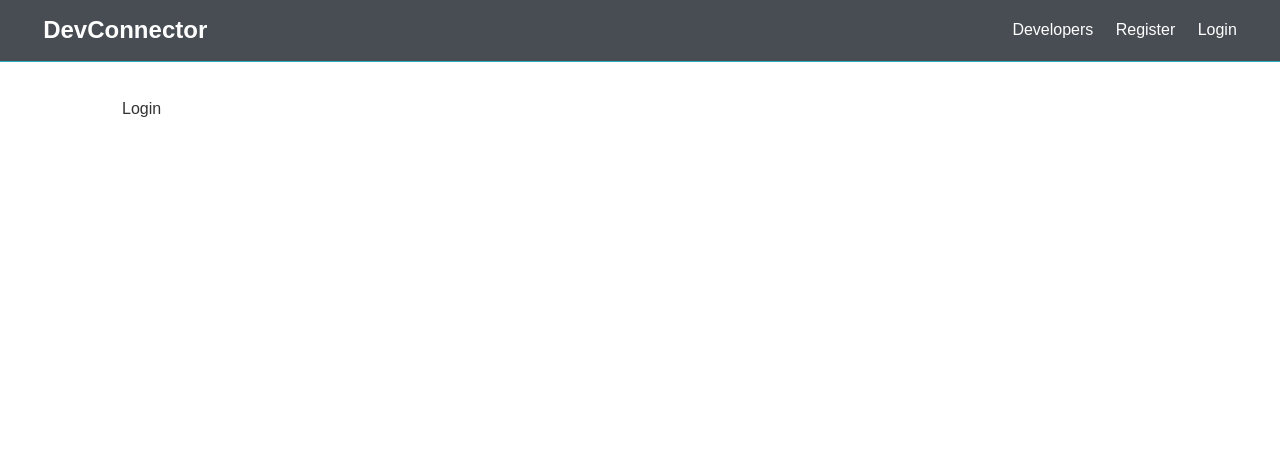
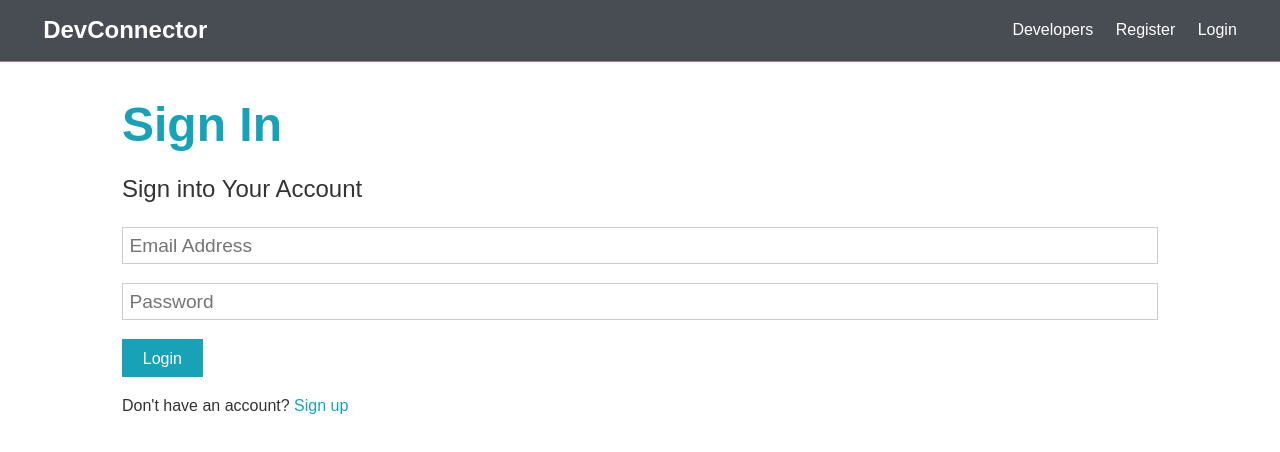
Before and after one commit to VladChepurnoj/devconnector-mern, a React (Create React App) app in the folder client/: page /login in a window 1280 px wide. Shown: the top 452 px of the page. Built offline with nearby package versions, Linux system fonts and the light colour scheme.

Commit message:
Request Example & Login Form

```diff
--- a/client/src/components/auth/Login.js
+++ b/client/src/components/auth/Login.js
@@ -1,7 +1,85 @@
-import React from "react";
+import React, { Fragment, useState } from "react";
+import axios from "axios";
+import { Link } from "react-router-dom";
 
 const Login = () => {
-  return <div>Login</div>;
+  const [formData, setFormData] = useState({
+    email: "",
+    password: "",
+  });
+
+  const { email, password } = formData;
+
+  const onChange = (e) =>
+    setFormData({
+      ...formData,
+      [e.target.name]: e.target.value,
+    });
+
+  const onSubmit = async (e) => {
+    e.preventDefault();
+
+    console.log("SUCCESS");
+    // const newUser = {
+    //   name,
+    //   email,
+    //   password,
+    // };
+
+    // try {
+    //   const config = {
+    //     headers: {
+    //       "Content-Type": "application/json",
+    //     },
+    //   };
+
+    //   const body = JSON.stringify(newUser);
+
+    //   const res = await axios.post("/api/users", body, config);
+    //   console.log(res.data);
+    // } catch (err) {
+    //   console.error(err.response.data);
+    // }
+  };
+
+  return (
+    <Fragment>
+      {" "}
+      <h1 className='large text-primary'>Sign In</h1>
+      <p className='lead'>
+        <i className='fas fa-user'></i> Sign into Your Account
+      </p>
+      <form className='form' onSubmit={(e) => onSubmit(e)}>
+        <div className='form-group'>
+          <input
+            type='email'
+            placeholder='Email Address'
+            name='email'
+            value={email}
+            onChange={(e) => onChange(e)}
+            required
+          />
+        </div>
+        <div className='form-group'>
+          <input
+            type='password'
+            placeholder='Password'
+            name='password'
+            minLength='6'
+            name='password'
+            value={password}
+            onChange={(e) => onChange(e)}
+            required
+          />
+        </div>
+
+        <input type='submit' className='btn btn-primary' value='Login' />
+      </form>
+      <p className='my-1'>
+        Don't have an account? <Link to='/register'>Sign up</Link>
+      </p>
+    </Fragment>
+  );
 };
 
 export default Login;
--- a/client/src/components/auth/Register.js
+++ b/client/src/components/auth/Register.js
@@ -1,4 +1,6 @@
 import React, { Fragment, useState } from "react";
+import axios from "axios";
+import { Link } from "react-router-dom";
 
 const Register = () => {
   const [formData, setFormData] = useState({
@@ -16,12 +18,32 @@
       [e.target.name]: e.target.value,
     });
 
-  const onSubmit = (e) => {
+  const onSubmit = async (e) => {
     e.preventDefault();
     if (password !== password2) {
       console.log("passwords do not match");
     } else {
-      console.log(formData);
+      console.log("SUCCESS");
+      // const newUser = {
+      //   name,
+      //   email,
+      //   password,
+      // };
+
+      // try {
+      //   const config = {
+      //     headers: {
+      //       "Content-Type": "application/json",
+      //     },
+      //   };
+
+      //   const body = JSON.stringify(newUser);
+
+      //   const res = await axios.post("/api/users", body, config);
+      //   console.log(res.data);
+      // } catch (err) {
+      //   console.error(err.response.data);
+      // }
     }
   };
 
@@ -84,7 +106,7 @@
         <input type='submit' className='btn btn-primary' value='Register' />
       </form>
       <p className='my-1'>
-        Already have an account? <a href='login.html'>Sign In</a>
+        Already have an account? <Link to='/login'>Sign In</Link>
       </p>
     </Fragment>
   );
```
